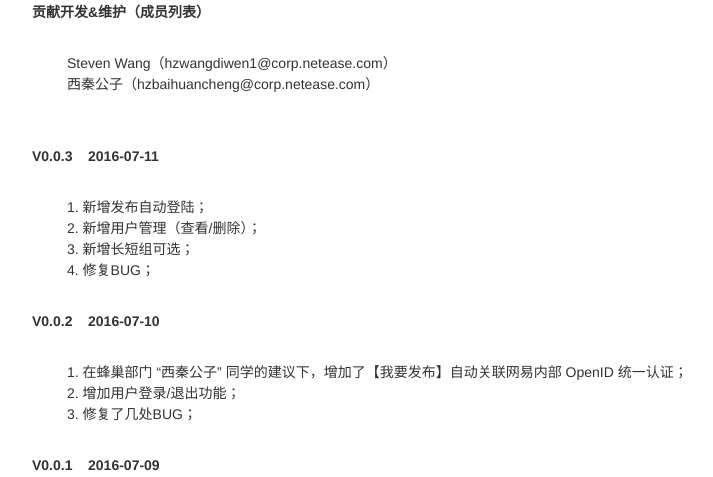
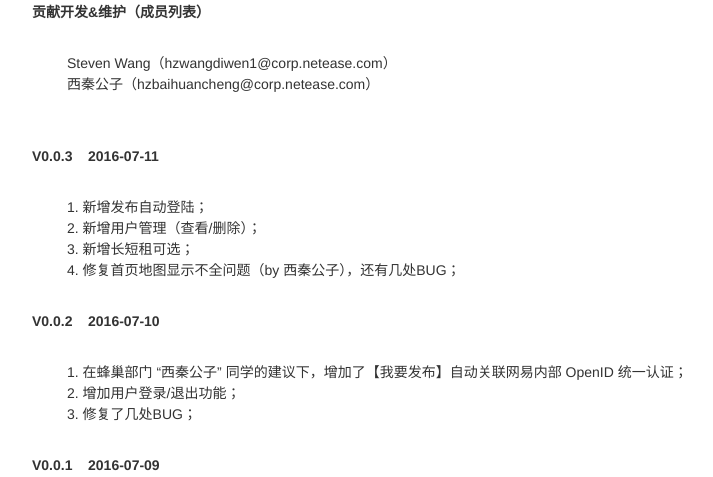
Before and after one commit to wangdiwen/rent_house, a CodeIgniter app: page /database/release/index in a window 1280 px wide. Shown: the part 348-825 px from the top of the page, without its empty margins (233-946 px from the left). Run offline with CodeIgniter, Linux system fonts and the light colour scheme; some libraries are stand-ins or nearby versions.

Commit message:
repair releaselog

```diff
--- a/application/views/releaselog.php
+++ b/application/views/releaselog.php
@@ -34,9 +34,9 @@
             &nbsp;&nbsp;&nbsp;&nbsp;&nbsp;&nbsp;&nbsp;&nbsp;
             2. 新增用户管理（查看/删除）；<br/>
             &nbsp;&nbsp;&nbsp;&nbsp;&nbsp;&nbsp;&nbsp;&nbsp;
-            3. 新增长短组可选；<br/>
+            3. 新增长短租可选；<br/>
             &nbsp;&nbsp;&nbsp;&nbsp;&nbsp;&nbsp;&nbsp;&nbsp;
-            4. 修复BUG；
+            4. 修复首页地图显示不全问题（by 西秦公子），还有几处BUG；
           </p>
 
           <p><strong>V0.0.2&nbsp;&nbsp;&nbsp;&nbsp;2016-07-10</strong></p>
```
Also changed, not shown: 1 other file.
